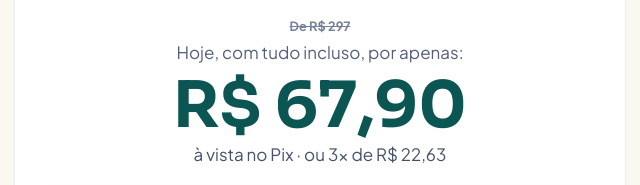
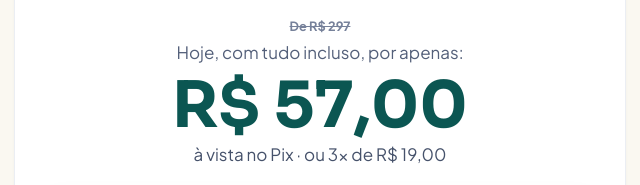
Before and after one commit to dacialima1-spec/mapas-transpetro-manutencao-mecanica, a plain HTML site: page index.html in a window 1280 px wide. Shown: the part 10481-10666 px from the top of the page, 320-960 px from the left. Drawn offline with Linux system fonts and the light colour scheme.

Commit message:
Atualiza preco da oferta para R$ 57,00

```diff
--- a/index.html
+++ b/index.html
@@ -336,8 +336,8 @@ a:focus-visible, button:focus-visible, summary:focus-visible{ outline:2px solid
           <img decoding="async" src="mockup-capa.webp" width="1250" height="1250" alt="Tudo o que você recebe: 80 mapas e os bônus" loading="lazy" class="w-full max-w-md mx-auto mb-5" onerror="this.outerHTML='&lt;div class=\'ph rounded-xl mx-auto mb-5\' style=\'aspect-ratio:16/9;max-width:28rem\'&gt;&lt;span class=\'lab\'&gt;Mockup do pack&lt;/span&gt;&lt;/div&gt;'">
           <div class="text-xs text-ink-400 line-through font-bold mb-1">De R$ 297</div>
           <div class="text-ink-500">Hoje, com tudo incluso, por apenas:</div>
-          <div class="font-display font-bold text-6xl text-teal-700 leading-none mt-2">R$ 67,90</div>
-          <div class="text-ink-600 mt-1">à vista no Pix · ou 3x de R$ 22,63</div>
+          <div class="font-display font-bold text-6xl text-teal-700 leading-none mt-2">R$ 57,00</div>
+          <div class="text-ink-600 mt-1">à vista no Pix · ou 3x de R$ 19,00</div>
           <a href="https://pay.hotmart.com/A107234935G?checkoutMode=10" class="btn btn-gold w-full mt-5 !py-4 text-base uppercase tracking-wide !text-white" style="text-shadow:0 1px 2px rgba(16,34,52,.35)">Quero meus 80 mapas agora</a>
           <div class="flex justify-center gap-4 mt-4 flex-wrap text-[11px] font-bold uppercase tracking-wide text-teal-700">
             <span class="inline-flex items-center gap-1"><svg class="w-4 h-4" viewBox="0 0 24 24" fill="none" stroke="currentColor" stroke-width="2"><path d="M12 22s8-4 8-10V5l-8-3-8 3v7c0 6 8 10 8 10Z"/></svg>Acesso vitalício</span>
```
